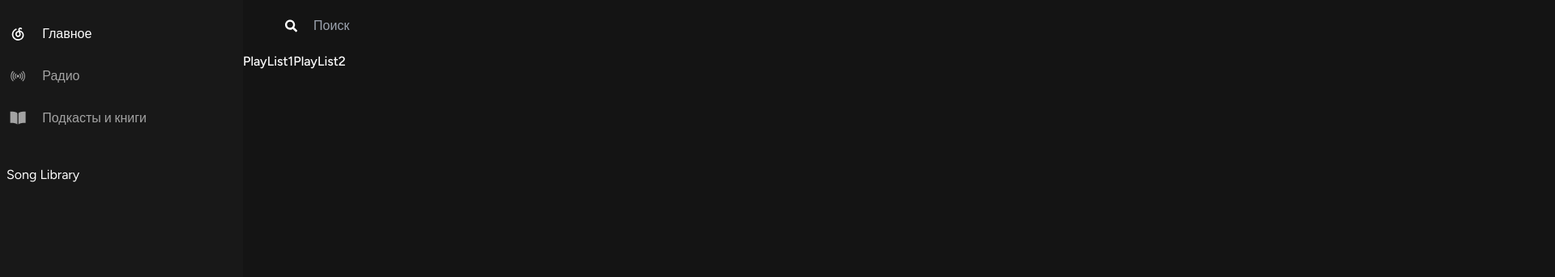
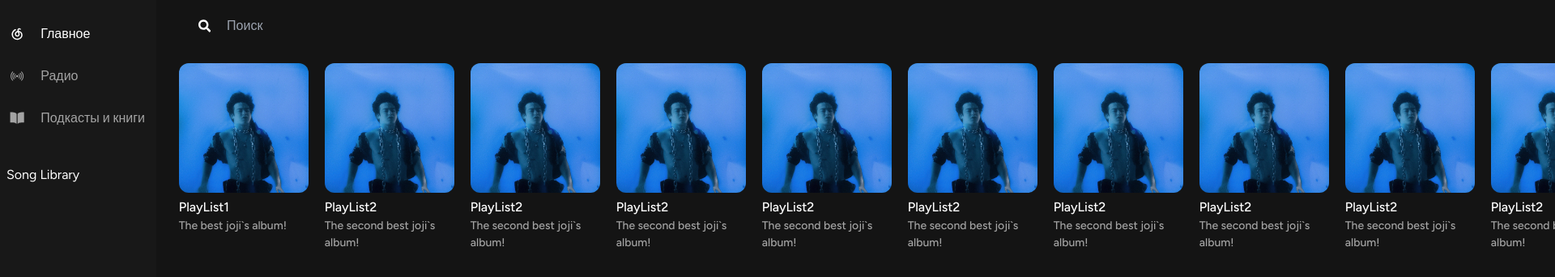
Before and after one commit to Loader9011/yandex-music-clone, a Next.js app: page / in a window 1280 px wide. Shown: the top 342 px of the page at 81% size, 1920 px wide, since content can reach past the window. Built offline with nearby package versions, Linux system fonts and the light colour scheme.

Commit message:
Modified playlist element

```diff
--- a/app/(site)/page.tsx
+++ b/app/(site)/page.tsx
@@ -3,13 +3,14 @@ import playListRoute from "@/public/playListRoute";
 
 export default function Home() {
   return (
-    <div className="text-green-500 inline-flex">
+    <div className="px-5 -z-10 overflow-hidden inline-flex
+    hover:-translate-x-10
+    transition-all">
       {playListRoute.map((item) => (
         <Playlist
           className="
           px-2
-          py-3.5
-        hover:bg-[#4E4E4E]"
+          py-3.5"
           key={item.plName}
           {...item}
         />
--- a/components/Playlist.tsx
+++ b/components/Playlist.tsx
@@ -1,20 +1,25 @@
-
+import { StaticImageData } from 'next/image'
 import React from 'react'
 import { twMerge } from 'tailwind-merge'
 
 interface PlaylistProps{
     className?: string
     plName: string
+    plIcon: StaticImageData
+    description: string
 }
 
-const PlayList: React.FC<PlaylistProps> = ({plName}) => {
+const PlayList: React.FC<PlaylistProps> = ({plName, className, plIcon, description}) => {
     return(
-        <div className={twMerge(`\
+        <div className={twMerge(`
         text-white
         font-medium
-        `
-        )}>
-            {plName}
+        px-5
+        w-[180px]`, className)}>
+        <img className='bg-cover rounded-xl' src={plIcon.src} alt="Playlist Icon" width={"160px"} height={"160px"}></img>
+        <p className='text-[16px] pt-[6px]'>{plName}</p>
+        <p className='text-neutral-400 text-[14px]'>{description}</p>
+
         </div>
     )
 }
--- a/components/Sidebar.tsx
+++ b/components/Sidebar.tsx
@@ -40,7 +40,7 @@ const routes = useMemo(() => [
 ], [pathname])
 
     return(
-        <div className="flex h-full">
+        <div className="flex h-full z-10">
             <div className="
             md:flex
             hidden
@@ -64,7 +64,8 @@ const routes = useMemo(() => [
                             className="
                             px-2
                             py-3.5
-                            hover:bg-[#4E4E4E]"
+                            hover:bg-[#4E4E4E]
+                            transition-all duration-300 ease-in-out"
                             key={item.label}
                             {...item}
                             />
--- /dev/null
+++ b/custom.d.ts
@@ -0,0 +1,4 @@
+declare module "*.jpg";
+declare module "*.png";
+declare module "*.jpeg";
+declare module "*.gif";
--- a/package.json
+++ b/package.json
@@ -9,10 +9,12 @@
     "lint": "next lint"
   },
   "dependencies": {
+    "all": "^0.0.0",
     "next": "14.0.4",
     "react": "^18",
     "react-dom": "^18",
     "react-icons": "^4.12.0",
+    "rgbaster": "^2.1.1",
     "tailwind-merge": "^2.2.0"
   },
   "devDependencies": {
--- a/public/playListRoute.ts
+++ b/public/playListRoute.ts
@@ -1,11 +1,55 @@
+import jojiAlbum from "./Playlist_Icons/jojiAlbum.jpg"
+
 const playListRoute = [
     {
         plName: "PlayList1",
-        plIcon: ""
+        plIcon: jojiAlbum,
+        description: "The best joji`s album!"
     },
     {
         plName: "PlayList2",
-        plIcon: ""
+        plIcon: jojiAlbum,
+        description: "The second best joji`s album!"
+    },
+    {
+        plName: "PlayList2",
+        plIcon: jojiAlbum,
+        description: "The second best joji`s album!"
+    },
+    {
+        plName: "PlayList2",
+        plIcon: jojiAlbum,
+        description: "The second best joji`s album!"
+    },
+    {
+        plName: "PlayList2",
+        plIcon: jojiAlbum,
+        description: "The second best joji`s album!"
+    },
+    {
+        plName: "PlayList2",
+        plIcon: jojiAlbum,
+        description: "The second best joji`s album!"
+    },
+    {
+        plName: "PlayList2",
+        plIcon: jojiAlbum,
+        description: "The second best joji`s album!"
+    },
+    {
+        plName: "PlayList2",
+        plIcon: jojiAlbum,
+        description: "The second best joji`s album!"
+    },
+    {
+        plName: "PlayList2",
+        plIcon: jojiAlbum,
+        description: "The second best joji`s album!"
+    },
+    {
+        plName: "PlayList2",
+        plIcon: jojiAlbum,
+        description: "The second best joji`s album!"
     }
 ]
 
--- a/tsconfig.json
+++ b/tsconfig.json
@@ -22,6 +22,6 @@
       "@/*": ["./*"]
     }
   },
-  "include": ["next-env.d.ts", "**/*.ts", "**/*.tsx", ".next/types/**/*.ts"],
+  "include": ["next-env.d.ts", "**/*.ts", "**/*.tsx", ".next/types/**/*.ts", "custom.d.ts"],
   "exclude": ["node_modules"]
 }
```
Also changed, not shown: public/Playlist_Icons/jojiAlbum.jpg (added), 1 other file (tests, documents, lock files or other folders).
